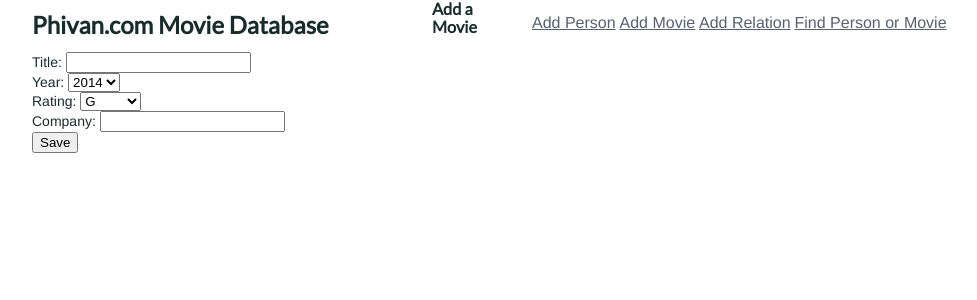
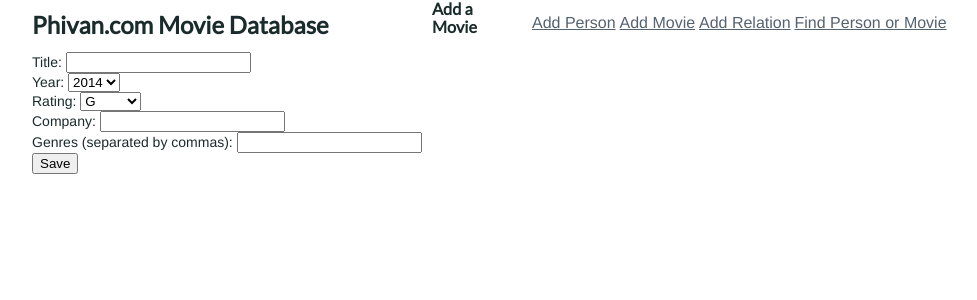
Before and after one commit to kod3r/ucla-cs143, a PHP site: page /movie-add.php in a window 1280 px wide. Shown: the part 40-340 px from the top of the page, without its empty margins (58-1035 px from the left). Run offline with PHP 8.4, Linux system fonts and the light colour scheme; some libraries are stand-ins or nearby versions; some web fonts are replaced.

Commit message:
Add genre input to movie-add.php page

```diff
--- a/project-1c/movie-add.php
+++ b/project-1c/movie-add.php
@@ -44,6 +44,25 @@
 		$stmt->execute();
 
 		$saved = $mmid + 1;
+
+		$genres_insert_sql = 'INSERT INTO MovieGenre (mid, genre) VALUES';
+		$genres = explode( ',', $_POST['genres'] );
+		$genre_args = array();
+
+		for ( $i = 0; $i < sizeof( $genres ); $i++ ) {
+			$key = ":g$i";
+			$genres_insert_sql .= ",(:mid, $key)";
+			$genre_args[$key] = trim( $genres[$i] );
+		}
+
+		if ( !empty( $genre_args ) ) {
+			$count = 1;
+			$genres_insert_sql = str_replace('VALUES,', 'VALUES', $genres_insert_sql, $count);
+
+			$genre_args[':mid'] = $saved;
+			$stmt = $dbh->prepare( $genres_insert_sql );
+			$stmt->execute( $genre_args );
+		}
 	}
 }
 
@@ -69,6 +88,7 @@
 		echo '<option value="' . $rating . '">' . $rating . '</option>';
 		} ?></select><br>
 Company: <input type="text" name="company"><br>
+Genres (separated by commas): <input type="text" name="genres"><br>
 <input type="submit" name="submit" value="Save">
 </form>
 <?php
```
